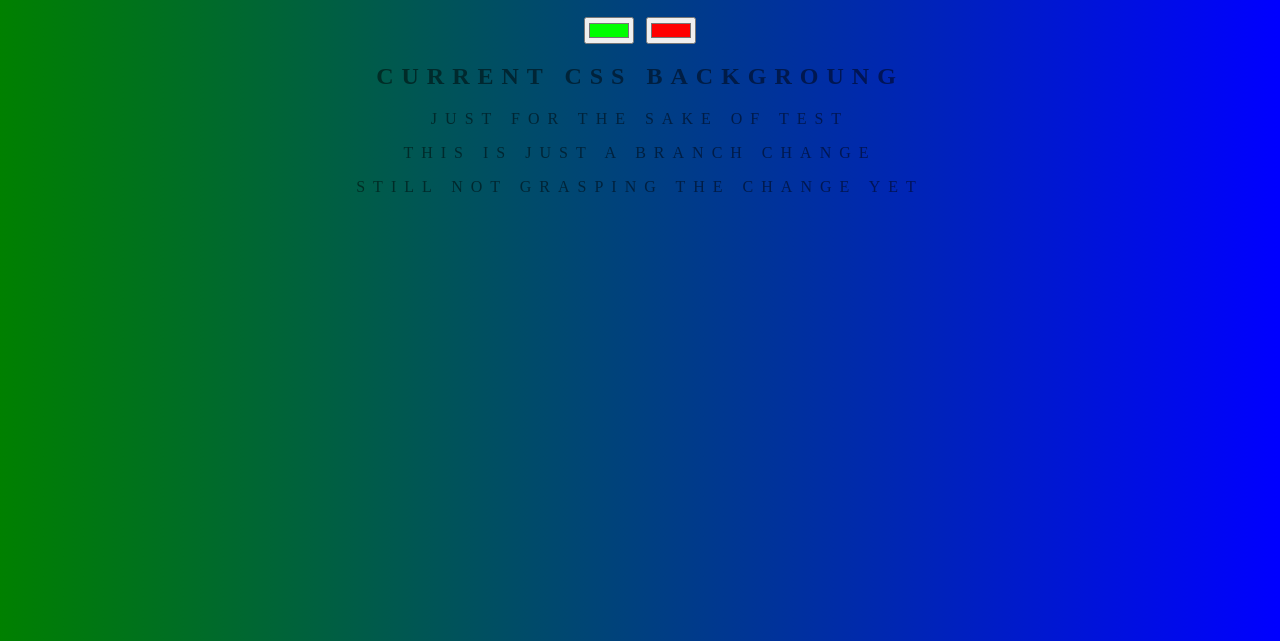
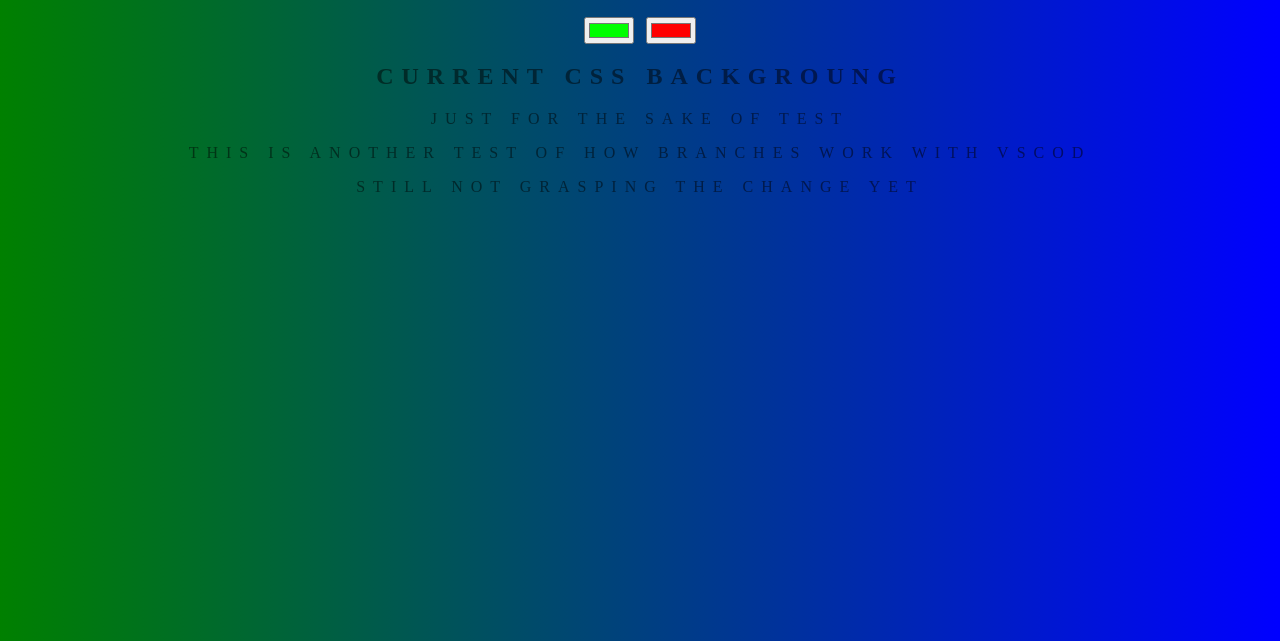
Before and after one commit to Bakijazzman/theCase, a website: page index1.html in a window 1280 px wide. Shown: the part 159-800 px from the top of the page. Drawn offline with Linux system fonts and the light colour scheme.

Commit message:
shellTest branch testing

```diff
--- a/index1.html
+++ b/index1.html
@@ -9,7 +9,7 @@
         <input id="button2" type="color" name="secondColor" value="#ff0000">
         <h2>Current Css Backgroung</h2>
         <p>just for the sake of test </p>
-        <p>this is just a branch change</p>
+        <p>this is another test of how branches work with vscod</p>
         <p>still not grasping the change yet </p>
         <h2  id="h3"></h2>
         <script src="gradentScript.js"></script>
```
